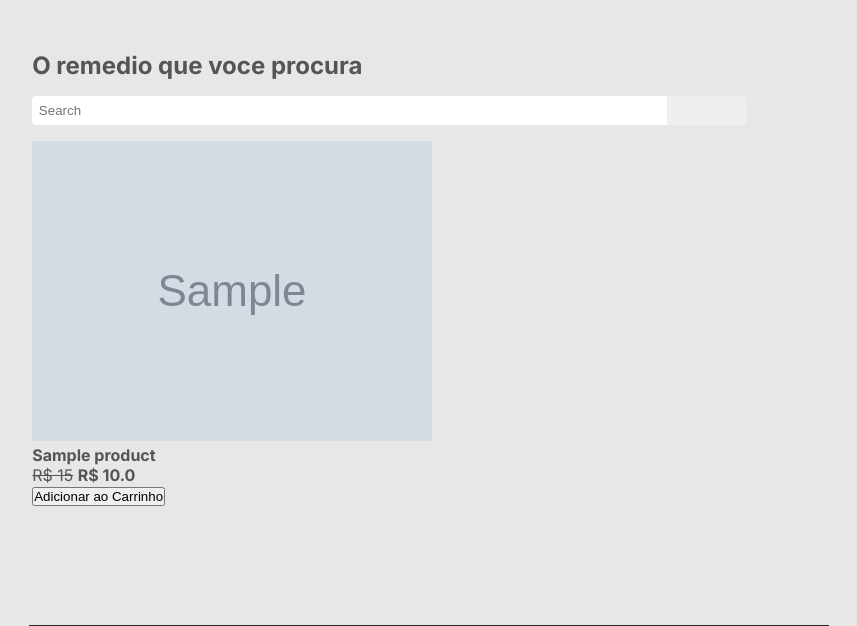
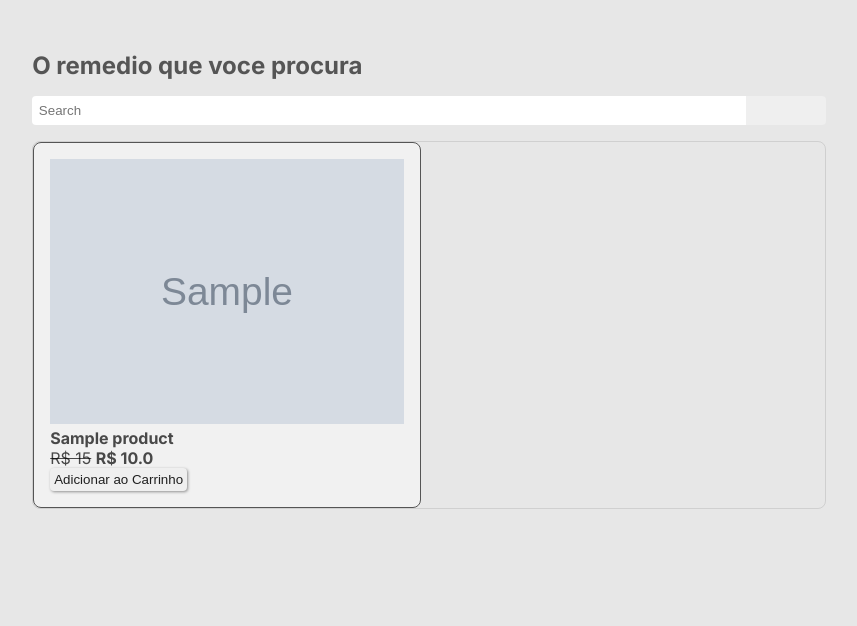
Before and after one commit to marssaljr/supreme-bassoon, a Django app: page / in a window 1280 px wide. Shown: the part 864-1490 px from the top of the page, without its empty margins (211-1068 px from the left). Run offline with Django 4.2, Linux system fonts and the light colour scheme; tables that the repository leaves empty hold one stand-in row (values such as "Sample post"); grey boxes marked "Sample" are stand-in pictures; style sheets or scripts are compiled from the project's sources; some libraries are stand-ins or nearby versions; grey boxes are pictures that could not be loaded.

Commit message:
fix(style): products & review containers

```diff
--- a/templates/static/css/home.css
+++ b/templates/static/css/home.css
@@ -1,5 +1,6 @@
 .header {
   height: auto;
+  height: 500px;
   max-height: 800px;
   width: 100%;
   margin-bottom: 3em;
@@ -63,7 +64,7 @@
 }
 
 .text-middle {
-  margin: 1rem;
+  /*margin: 1rem;*/
   max-width: 800px;
   position: relative;
   display: flex;
@@ -71,12 +72,14 @@
   align-content: center;
   align-items: center;
   justify-content: center;
+  height: 320px;
 }
 
 .text-middle img.img-middle {
   max-width: 800px;
   width: 100%;
   max-height: 320px;
+  height: 100%;
 }
 
 .text-middle p {
@@ -95,6 +98,12 @@
   height: 100%;
 }
 
+@media screen and (max-width: 400px) {
+  .text-middle p {
+    font-size: 1.12rem;
+  }
+}
+
 @media screen and (min-width: 800px) {
   .text-middle {
     margin: 0 auto;
@@ -102,9 +111,14 @@
 }
 
 .review-container, .products-container {
-  margin: 1rem;
   max-width: 800px;
   padding: 0.2rem;
+}
+
+@media screen and (min-width: 378px) {
+  .review-container, .products-container {
+    margin: 1rem;
+  }
 }
 
 @media screen and (min-width: 800px) {
@@ -120,13 +134,55 @@
   margin-bottom: 5em;
 }
 
+.products-container .grid {
+  border: 1px solid rgba(0, 0, 0, 0.1);
+  border-radius: 0.5em;
+  display: grid;
+  gap: 1em;
+  grid-template-columns: 1fr 1fr;
+}
+
+@media screen and (max-width: 378px) {
+  .products-container .grid {
+    grid-template-columns: 1fr;
+  }
+}
+
+.products-container .grid .pill {
+  background-color: rgba(255, 255, 255, 0.4);
+  padding: 1em;
+  border-radius: 0.5em;
+  border: 1px solid;
+  /*margin: 1em;
+						max-width: 200px;*/
+  margin: 0 auto;
+  width: 100%;
+}
+
+.products-container .grid .pill img {
+  width: 100%;
+}
+
+.products-container .grid .pill .pill-body {
+  color: rgba(0, 0, 0, 0.7);
+}
+
+.products-container .grid .pill button {
+  padding: 0.3em;
+  border: none;
+  box-shadow: 1px 1px 3px rgba(0, 0, 0, 0.4);
+  border-radius: 4px;
+  color: #202020;
+}
+
 .products-container .search {
   display: flex;
   flex-wrap: nowrap;
+  width: 100%;
 }
 
 .products-container .search input {
-  width: 80%;
+  width: 90%;
   border-radius: 4px;
   border-bottom-right-radius: 0;
   border-top-right-radius: 0;
@@ -151,7 +207,12 @@
   display: grid;
   grid-template-columns: 1fr 1fr;
   grid-gap: 2rem;
-  margin: 1rem;
+}
+
+@media screen and (min-width: 408px) {
+  .review-container .reviews {
+    margin: 1rem;
+  }
 }
 
 @media screen and (max-width: 400px) {
@@ -163,12 +224,21 @@
 
 .review-container .reviews .review {
   max-width: 50vw;
+  border-radius: 0.4em;
+  padding: 0.4em;
+  border: 1px solid rgba(255, 255, 255, 0.4);
+}
+
+@media (prefers-color-scheme: light) {
+  .review-container .reviews .review {
+    border: 1px solid rgba(0, 0, 0, 0.4);
+  }
 }
 
 @media screen and (max-width: 400px) {
   .review-container .reviews .review {
     max-width: 100vw;
-    width: 80%;
+    width: 100%;
   }
 }
 
--- a/templates/static/scss/home.scss
+++ b/templates/static/scss/home.scss
@@ -3,6 +3,7 @@ $primary: #FFa741;
 
 .header {
   height: auto;
+	height: 500px;
   max-height: 800px;
   width: 100%;
   margin-bottom: 3em;
@@ -55,7 +56,7 @@ $primary: #FFa741;
 }
 
 .text-middle {
-  margin: 1rem;
+  /*margin: 1rem;*/
   max-width: 800px;
   position: relative;
   display: flex;
@@ -63,10 +64,12 @@ $primary: #FFa741;
   align-content: center;
   align-items: center;
   justify-content: center;
+	height: 320px;
   img.img-middle{
     max-width: 800px;
     width: 100%;
     max-height: 320px;
+		height: 100%;
   }
   p {
     position: absolute;
@@ -82,6 +85,9 @@ $primary: #FFa741;
     font-size: 1.3rem;
     width: 100%;
     height: 100%;
+		@media screen and (max-width: 400px) {
+				font-size: 1.12rem;
+		}
   }
   @media screen and (min-width: 800px) {
     margin: 0 auto;
@@ -89,9 +95,12 @@ $primary: #FFa741;
 }
 
 .review-container, .products-container  {
-  margin: 1rem;
   max-width: 800px;
   padding: 0.2rem;
+
+	@media screen and (min-width: 378px) {
+			margin: 1rem;
+	}
 
   @media screen and (min-width: 800px) {
     margin: 0 auto;
@@ -103,11 +112,49 @@ $primary: #FFa741;
     gap: 1rem;
     margin-bottom: 5em;
 
+		.grid {
+				border:1px solid rgba(0,0,0,.1);
+				border-radius:0.5em;
+				display: grid;
+				gap: 1em;
+				grid-template-columns: 1fr 1fr;
+
+				@media screen and (max-width: 378px) {
+					grid-template-columns: 1fr;
+				}
+
+
+				.pill {
+						background-color: rgba(255,255,255,.4);
+						padding:1em;
+						border-radius:0.5em;
+						border: 1px solid;
+						/*margin: 1em;
+						max-width: 200px;*/
+						margin: 0 auto;
+						width: 100%;
+						img {
+								width: 100%;
+						}
+						.pill-body {
+								color: rgba(0,0,0,.7);
+						}
+						button{
+								padding:0.3em;
+								border:none;
+								box-shadow:1px 1px 3px rgba(0, 0, 0,.4);
+								border-radius: 4px;
+								color: #202020;
+						}
+				}
+		}
+
     .search {
 				display: flex;
 				flex-wrap:nowrap;
+				width: 100%;
 				input {
-						width: 80%;
+						width: 90%;
 						border-radius: 4px;
 						border-bottom-right-radius:0;
 						border-top-right-radius:0;
@@ -131,7 +178,9 @@ $primary: #FFa741;
     display: grid;
     grid-template-columns: 1fr 1fr;
     grid-gap: 2rem;
-    margin: 1rem;
+		@media screen and (min-width: 408px){
+				margin: 1rem;
+		}
 
     @media screen and (max-width: 400px) {
       grid-template-columns: 1fr;
@@ -139,9 +188,17 @@ $primary: #FFa741;
     }
     .review {
       max-width: 50vw;
+			border-radius:0.4em;
+			padding:0.4em;
+			border: 1px solid rgba(255,255,255,.4);
+
+			@media (prefers-color-scheme: light) {
+				border: 1px solid rgba(0,0,0,.4);
+			}
+
       @media screen and (max-width: 400px) {
         max-width: 100vw;
-        width: 80%;
+        width: 100%;
       }
       .review-body {
         h3 {
```
